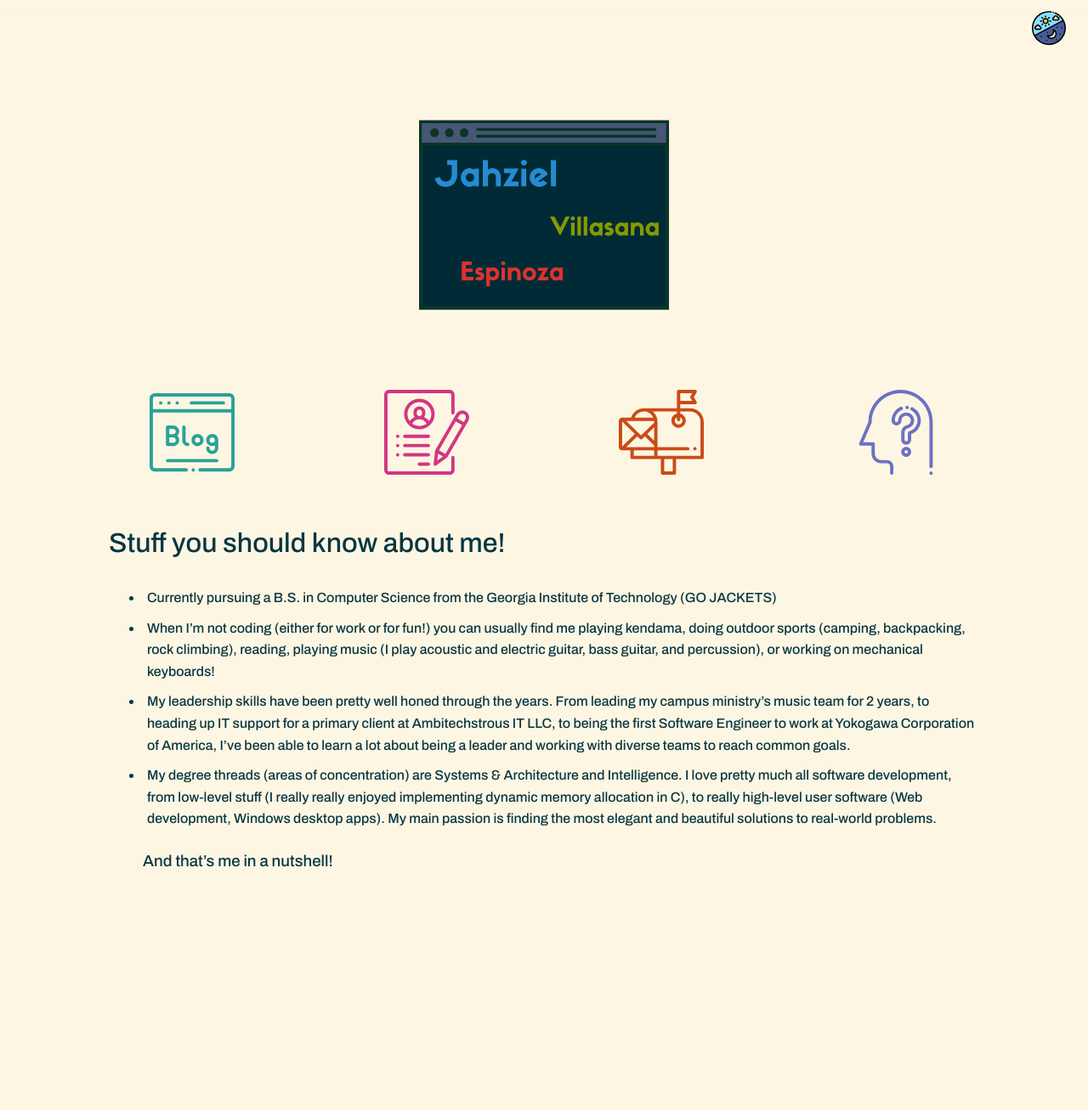
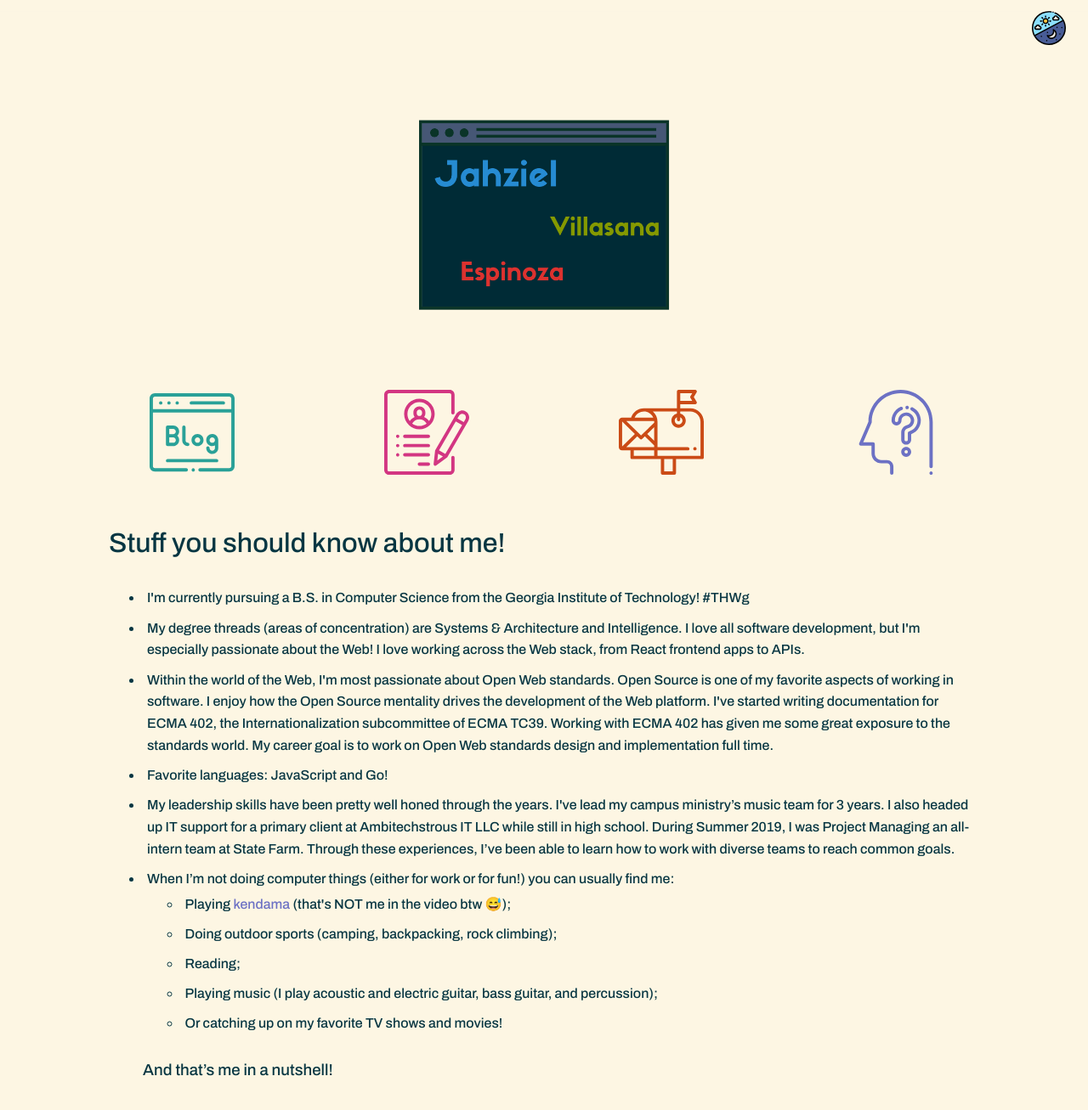
Before and after one commit to jahzielv/jahzielv.github.io, a Jekyll site: the page built from bio.html, in a window 1280 px wide. Shown: the whole page at 85% size. Built offline with Jekyll 4.4.1, drawn with Linux system fonts in a browser that asks for light colours; before the commit the page ends 1062 px from its top, so only the background shows below that.

Commit message:
updated bio

```diff
--- a/bio.html
+++ b/bio.html
@@ -9,31 +9,56 @@ permalink: /bio
 
     <ul>
         <li>
-            Currently pursuing a B.S. in Computer Science from the Georgia Institute of
-            Technology (GO JACKETS)
-        </li>
-        <li>
-            When I’m not coding (either for work or for fun!) you can usually find me
-            playing kendama, doing outdoor sports (camping, backpacking, rock climbing),
-            reading, playing music (I play acoustic and electric guitar, bass guitar,
-            and percussion), or working on mechanical keyboards!
-        </li>
-        <li>
-            My leadership skills have been pretty well honed through the years. From
-            leading my campus ministry’s music team for 2 years, to heading up IT
-            support for a primary client at Ambitechstrous IT LLC, to being the first
-            Software Engineer to work at Yokogawa Corporation of America, I’ve been able
-            to learn a lot about being a leader and working with diverse teams to reach
-            common goals.
+            I'm currently pursuing a B.S. in Computer Science from the Georgia Institute
+            of Technology! #THWg
         </li>
         <li>
             My degree threads (areas of concentration) are Systems & Architecture and
-            Intelligence. I love pretty much all software development, from low-level
-            stuff (I really really enjoyed implementing dynamic memory allocation in C),
-            to really high-level user software (Web development, Windows desktop apps).
-            My main passion is finding the most elegant and beautiful solutions to
-            real-world problems.
+            Intelligence. I love all software development, but I'm especially passionate
+            about the Web! I love working across the Web stack, from React frontend apps
+            to APIs.
         </li>
+        <li>
+            Within the world of the Web, I'm most passionate about Open Web standards.
+            Open Source is one of my favorite aspects of working in software. I enjoy
+            how the Open Source mentality drives the development of the Web platform.
+            I've started writing documentation for ECMA 402, the Internationalization
+            subcommittee of ECMA TC39. Working with ECMA 402 has given me some great
+            exposure to the standards world. My career goal is to work on Open Web
+            standards design and implementation full time.
+        </li>
+        <li>Favorite languages: JavaScript and Go!</li>
+        <li>
+            My leadership skills have been pretty well honed through the years. I've
+            lead my campus ministry’s music team for 3 years. I also headed up IT
+            support for a primary client at Ambitechstrous IT LLC while still in high
+            school. During Summer 2019, I was Project Managing an all-intern team at
+            State Farm. Through these experiences, I’ve been able to learn how to work
+            with diverse teams to reach common goals.
+        </li>
+        <li>
+            When I’m not doing computer things (either for work or for fun!) you can
+            usually find me:
+            <ul>
+                <li>
+                    Playing
+                    <a href="https://youtu.be/gBy9Vs5YByo?t=109">kendama</a> (that's NOT
+                    me in the video btw 😅);
+                </li>
+                <li>Doing outdoor sports (camping, backpacking, rock climbing);</li>
+                <li>
+                    Reading;
+                </li>
+                <li>
+                    Playing music (I play acoustic and electric guitar, bass guitar, and
+                    percussion);
+                </li>
+                <li>
+                    Or catching up on my favorite TV shows and movies!
+                </li>
+            </ul>
+        </li>
+
         <h3>And that’s me in a nutshell!</h3>
     </ul>
 </div>
--- a/style.css
+++ b/style.css
@@ -269,10 +269,6 @@ header {
     }
 
     nav.nav-menu-beta {
-      /* padding-top: 50px;
-      padding-bottom: 5%;
-      padding-left: 5%;
-      padding-right: 5%; */
       padding: 2%;
     }
 
```
